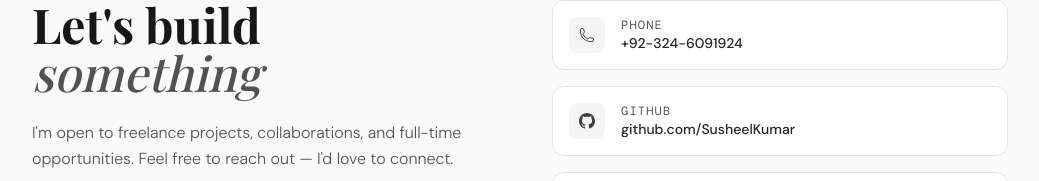
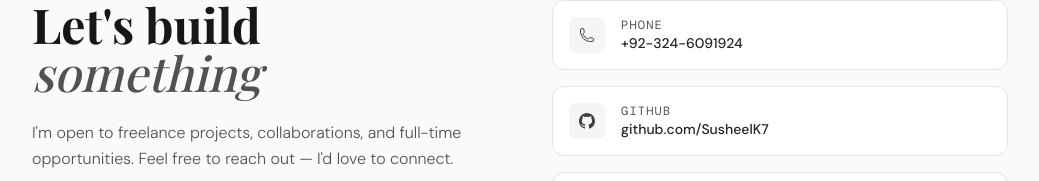
Before and after one commit to SusheelK7/Portfolio, a React (Vite) app: page / in a window 1280 px wide. Shown: the part 4776-4957 px from the top of the page, without its empty margins (120-1159 px from the left). Built offline with nearby package versions, Linux system fonts and the light colour scheme; a web font is replaced by a local one.

Commit message:
update GitHub link in Contact component to reflect correct username

```diff
--- a/src/components/Contact.jsx
+++ b/src/components/Contact.jsx
@@ -48,8 +48,8 @@ export default function Contact() {
               },
               {
                 label: "GitHub",
-                value: "github.com/SusheelKumar",
-                href: "https://github.com",
+                value: "github.com/SusheelK7",
+                href: "https://github.com/SusheelK7",
                 icon: (
                   <svg className="w-4 h-4" fill="currentColor" viewBox="0 0 24 24">
                     <path d="M12 0C5.37 0 0 5.37 0 12c0 5.3 3.438 9.8 8.205 11.385.6.113.82-.258.82-.577 0-.285-.01-1.04-.015-2.04-3.338.724-4.042-1.61-4.042-1.61-.546-1.385-1.335-1.755-1.335-1.755-1.087-.744.084-.729.084-.729 1.205.084 1.838 1.236 1.838 1.236 1.07 1.835 2.809 1.305 3.495.998.108-.776.417-1.305.76-1.605-2.665-.3-5.466-1.332-5.466-5.93 0-1.31.465-2.38 1.235-3.22-.135-.303-.54-1.523.105-3.176 0 0 1.005-.322 3.3 1.23.96-.267 1.98-.399 3-.405 1.02.006 2.04.138 3 .405 2.28-1.552 3.285-1.23 3.285-1.23.645 1.653.24 2.873.12 3.176.765.84 1.23 1.91 1.23 3.22 0 4.61-2.805 5.625-5.475 5.92.42.36.81 1.096.81 2.22 0 1.606-.015 2.896-.015 3.286 0 .315.21.69.825.57C20.565 21.795 24 17.295 24 12c0-6.63-5.37-12-12-12Z"/>
```
